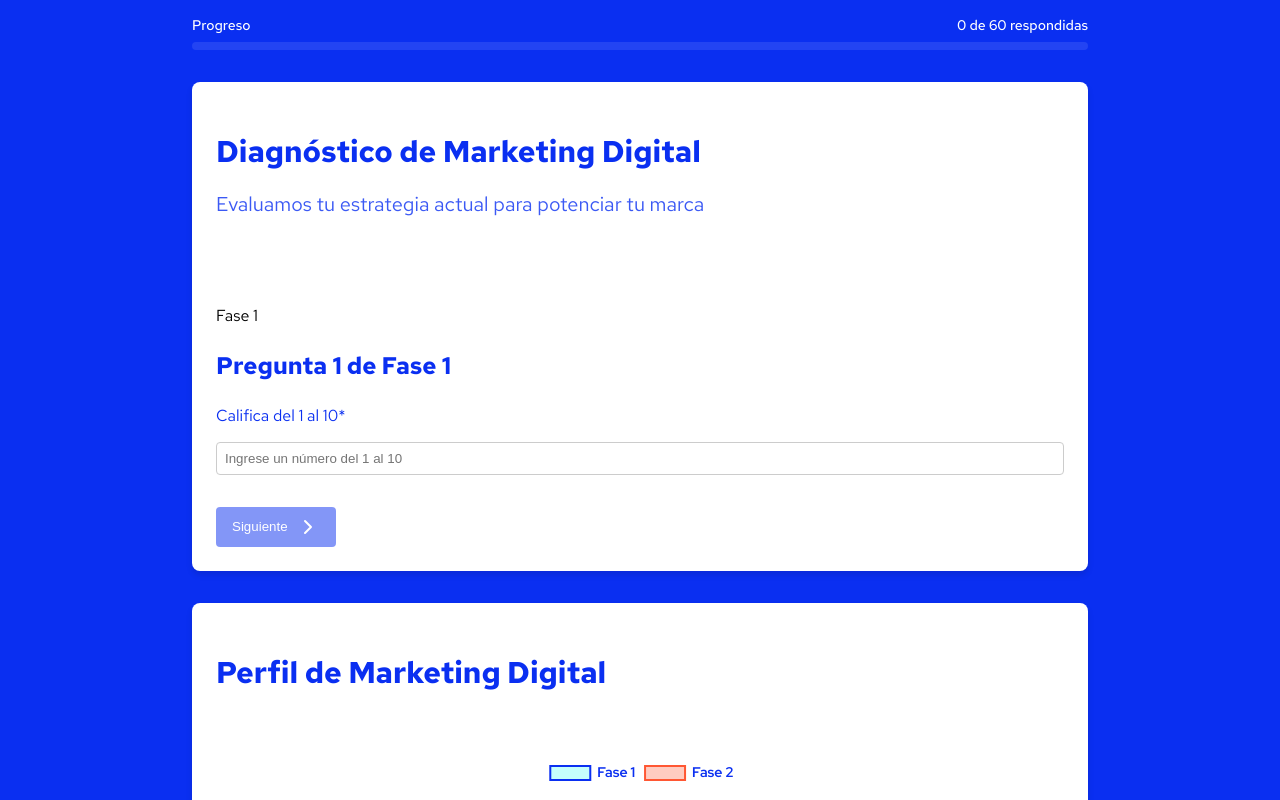
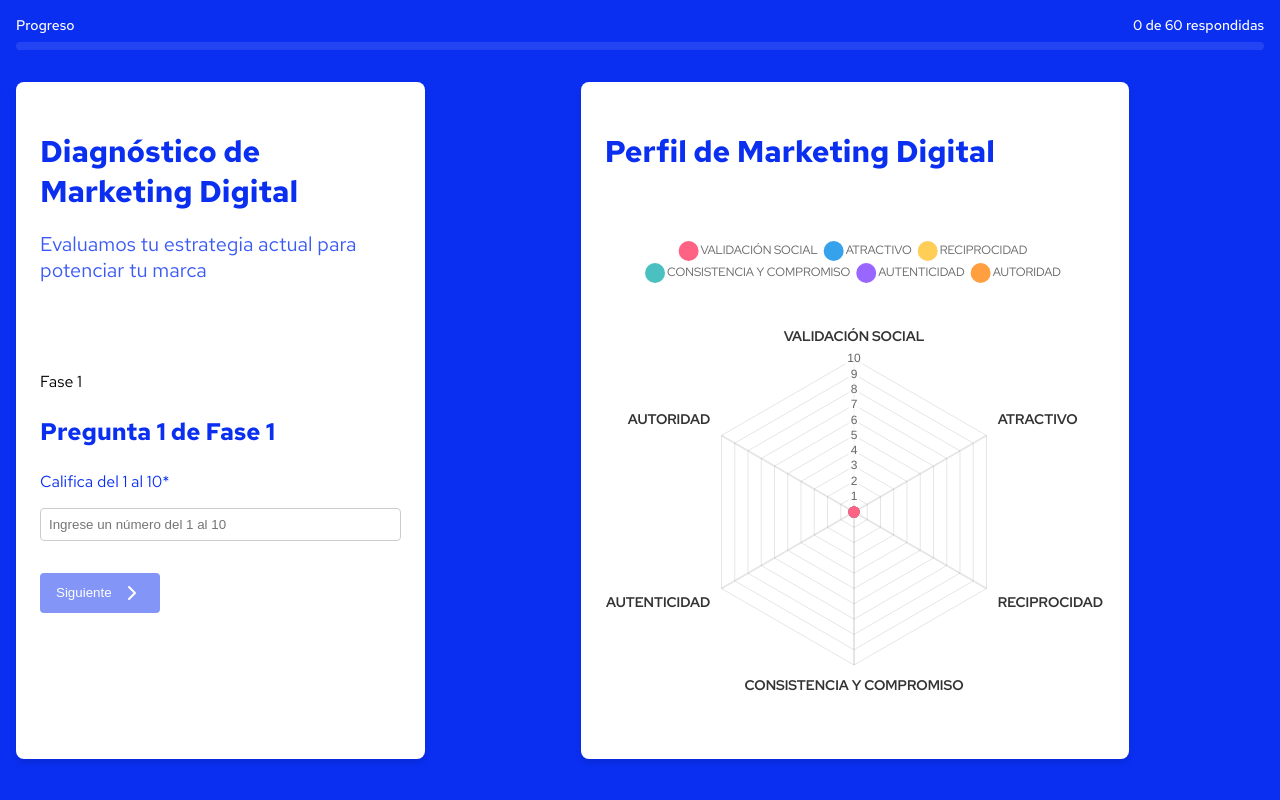
Before and after one commit to TUrielRios/frontend, a React (Create React App) app: page / in a window 1280 px wide. Shown: the top 800 px of the page. Built offline with nearby package versions, Linux system fonts and the light colour scheme.

Commit message:
[Actualización] Nuevo gráfico en timepo real integrado, al lado de las preguntas

```diff
--- a/src/components/MarketingQuiz/MarketingQuiz.jsx
+++ b/src/components/MarketingQuiz/MarketingQuiz.jsx
@@ -71,8 +71,9 @@ function MarketingQuiz() {
             totalQuestions={questions.length}
           />
         )}
-
-        {!quizCompleted ? (
+        <div className={styles.twoContainers}>
+          <div className={styles.questionsDiv}>
+          {!quizCompleted ? (
           <QuizQuestion
             question={questions[currentQuestion]}
             currentAnswer={currentAnswer}
@@ -85,8 +86,14 @@ function MarketingQuiz() {
         ) : (
           <QuizResult chartRef={chartRef} answers={answers} />
         )}
+          </div>
+          <div className={styles.chartDiv}>
+          <QuizChart chartRef={chartRef} answers={answers} />
+          </div>
 
-        <QuizChart chartRef={chartRef} answers={answers} />
+
+
+        </div>
       </div>
     </div>
   );
--- a/src/components/MarketingQuiz/MarketingQuiz.module.css
+++ b/src/components/MarketingQuiz/MarketingQuiz.module.css
@@ -4,7 +4,21 @@
   }
 
   .wrapper {
-    max-width: 56rem;
+    max-width: 100%;
     margin-left: auto;
     margin-right: auto;
   }
+  .twoContainers{
+    display: flex;
+    gap: 20px;
+  }
+.chartDiv {
+    flex: 2; /* Asegúrate de que este div tenga suficiente espacio relativo */
+    display: flex;
+    justify-content: center;
+    align-items: center;
+}
+.questionsDiv{
+  flex: 1;
+  display: flex;
+}
--- a/src/components/QuizChart/QuizChart.jsx
+++ b/src/components/QuizChart/QuizChart.jsx
@@ -1,64 +1,57 @@
-import React from "react";
-import { Radar } from "react-chartjs-2";
-import {
-  Chart as ChartJS,
-  RadialLinearScale,
-  PointElement,
-  LineElement,
-  Filler,
-  Tooltip,
-  Legend,
-} from "chart.js";
-import styles from "./QuizChart.module.css";
+import { useMemo } from "react"
+import { Radar } from "react-chartjs-2"
+import { Chart as ChartJS, RadialLinearScale, PointElement, LineElement, Filler, Tooltip, Legend } from "chart.js"
+import styles from "./QuizChart.module.css"
 
-// Registrar los componentes necesarios de Chart.js
-ChartJS.register(
-  RadialLinearScale,
-  PointElement,
-  LineElement,
-  Filler,
-  Tooltip,
-  Legend
-);
+ChartJS.register(RadialLinearScale, PointElement, LineElement, Filler, Tooltip, Legend)
+
+// Definimos los colores para cada fase
+const phaseColors = {
+  "VALIDACIÓN SOCIAL": { border: "#FF6384", background: "rgba(255, 99, 132, 0.4)" },
+  ATRACTIVO: { border: "#36A2EB", background: "rgba(54, 162, 235, 0.4)" },
+  RECIPROCIDAD: { border: "#FFCE56", background: "rgba(255, 206, 86, 0.4)" },
+  "CONSISTENCIA Y COMPROMISO": { border: "#4BC0C0", background: "rgba(75, 192, 192, 0.4)" },
+  AUTENTICIDAD: { border: "#9966FF", background: "rgba(153, 102, 255, 0.4)" },
+  AUTORIDAD: { border: "#FF9F40", background: "rgba(255, 159, 64, 0.4)" },
+}
 
 function QuizChart({ answers }) {
-  // Datos de ejemplo, puedes ajustarlos según tus respuestas
-  const data = {
-    labels: [
-      "Atractivo",
-      "Validación",
-      "Reciprocidad",
-      "Consistencia",
-      "Autoridad y Compromiso",
-      "Autenticidad",
-    ],
-    datasets: [
-      {
-        label: "Fase 1",
-        data: [5, 7, 8, 6, 9, 7], // Valores de ejemplo
-        backgroundColor: "rgba(63, 255, 243, 0.3)",
-        borderColor: "#0a2ff1",
-        borderWidth: 2,
-      },
-      {
-        label: "Fase 2",
-        data: [6, 8, 7, 5, 8, 6], // Valores de ejemplo
-        backgroundColor: "rgba(255, 87, 51, 0.3)",
-        borderColor: "#FF5733",
-        borderWidth: 2,
-      },
-    ],
-  };
+  const calculatePhaseAverage = (phase) => {
+    const phaseAnswers = Object.entries(answers).filter(([key]) => key.includes(phase))
+    if (phaseAnswers.length === 0) return 0
+    const sum = phaseAnswers.reduce((acc, [, value]) => acc + value, 0)
+    return sum / phaseAnswers.length
+  }
 
-  // Opciones del gráfico
+  const chartData = useMemo(() => {
+    const phases = Object.keys(phaseColors)
+    return {
+      labels: phases,
+      datasets: phases.map((phase) => ({
+        label: phase,
+        data: phases.map((p) => (p === phase ? calculatePhaseAverage(phase) : 0)),
+        backgroundColor: phaseColors[phase].background,
+        borderColor: phaseColors[phase].border,
+        borderWidth: 3,
+        pointBackgroundColor: phaseColors[phase].border,
+        pointBorderColor: phaseColors[phase].border,
+        pointHoverBackgroundColor: "#fff",
+        pointHoverBorderColor: phaseColors[phase].border,
+        pointRadius: 4,
+        pointHoverRadius: 6,
+      })),
+    }
+  }, [answers]) // Removed calculatePhaseAverage from dependencies
+
   const options = {
     scales: {
       r: {
         angleLines: {
-          color: "#3FFFF3",
+          color: "rgba(0, 0, 0, 0.1)",
+          lineWidth: 2,
         },
         grid: {
-          color: "#3FFFF3",
+          color: "rgba(0, 0, 0, 0.1)",
         },
         pointLabels: {
           font: {
@@ -66,25 +59,47 @@ function QuizChart({ answers }) {
             family: "Red Hat Display",
             weight: "bold",
           },
-          color: "#0a2ff1",
+          color: "#333",
         },
         suggestedMin: 0,
         suggestedMax: 10,
+        ticks: {
+          stepSize: 1,
+          font: {
+            size: 12,
+          },
+        },
       },
     },
     plugins: {
       legend: {
+        position: "top",
         labels: {
           font: {
-            size: 14,
+            size: 12,
             family: "Red Hat Display",
-            weight: "bold",
           },
-          color: "#0a2ff1",
+          usePointStyle: true,
+          pointStyle: "circle",
+
+        },
+      },
+      tooltip: {
+        callbacks: {
+          label: (context) => {
+            const label = context.dataset.label || ""
+            const value = context.parsed.r.toFixed(2)
+            return `${label}: ${value}`
+          },
         },
       },
     },
-  };
+    elements: {
+      line: {
+        tension: 0.2,
+      },
+    },
+  }
 
   return (
     <div className={styles.container}>
@@ -92,10 +107,10 @@ function QuizChart({ answers }) {
         <h2 className={styles.title}>Perfil de Marketing Digital</h2>
       </div>
       <div className={styles.chartContainer}>
-        <Radar data={data} options={options} className={styles.chartWrapper} />
+        <Radar data={chartData} options={options} className={styles.chartWrapper} />
       </div>
     </div>
-  );
+  )
 }
 
-export default QuizChart;
+export default QuizChart
--- a/src/components/QuizChart/QuizChart.module.css
+++ b/src/components/QuizChart/QuizChart.module.css
@@ -18,12 +18,16 @@
   }
 
   .chartContainer {
-    padding: 1.5rem;
-  }
+    padding: 1.5rem; /* Aumenta el padding si es necesario */
+    width: 100%; /* Asegúrate de que ocupe todo el ancho disponible */
+    height: 500px; /* Aumenta esta altura para que sea más grande */
+}
 
-  .chartWrapper {
+.chartWrapper {
     position: relative;
-  }
+    width: 100%;
+    height: 100%;
+}
 
   .neonEffect {
     animation: neon-pulse 2s infinite;
```
Also changed, not shown: src/components/RadarChart/RadarChart.jsx (added, +43 -0 lines).
